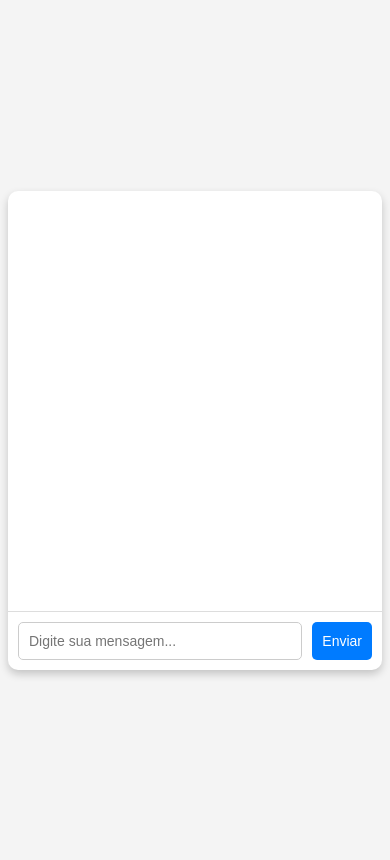
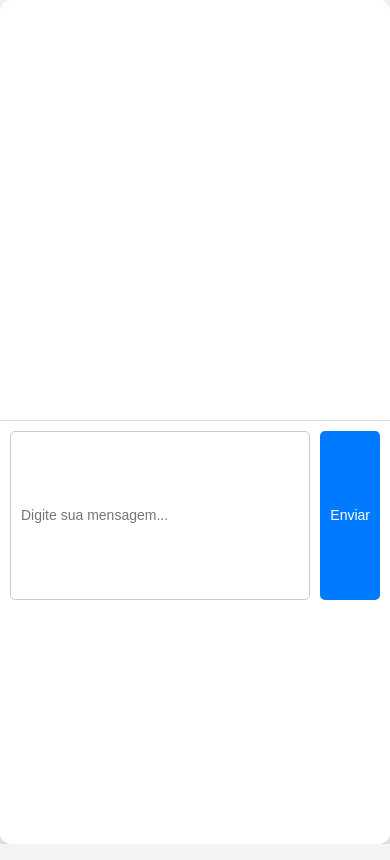
Before and after one commit to Diaseduarda01/projeto-chat-bot, a plain HTML site: page index.html in a window 390 px wide. Drawn offline with Linux system fonts and the light colour scheme.

Commit message:
updade  para telas pequenas

```diff
--- a/style.css
+++ b/style.css
@@ -84,17 +84,49 @@ button {
 
 /* Responsividade para telas pequenas */
 @media (max-width: 600px) {
-    .chat-container {
-        width: 100%;
-        max-width: 100%;
+    body {
+        height: 100vh; /* Garante que o body ocupe a tela inteira */
         margin: 0;
     }
 
+    .chat-container {
+        width: 100%;
+        height: 100%;
+        max-width: 100%;
+        margin: 0;
+        display: flex;
+        flex-direction: column;
+    }
+
+    .chat-content {
+        height: 80%; /* A área de mensagens ocupa a maior parte da tela */
+        overflow-y: auto;
+        padding: 10px;
+        border-bottom: 1px solid #ddd;
+    }
+
+    .input-container {
+        display: flex;
+        padding: 10px;
+        height: 20%; /* A área de input ocupa o restante da tela */
+    }
+
     input {
+        flex: 1;
+        padding: 10px;
+        border: 1px solid #ccc;
+        border-radius: 5px;
         font-size: 14px;
     }
 
     button {
+        margin-left: 10px;
+        padding: 10px;
+        border: none;
+        background: #007bff;
+        color: white;
+        cursor: pointer;
+        border-radius: 5px;
         font-size: 14px;
     }
 }
```
